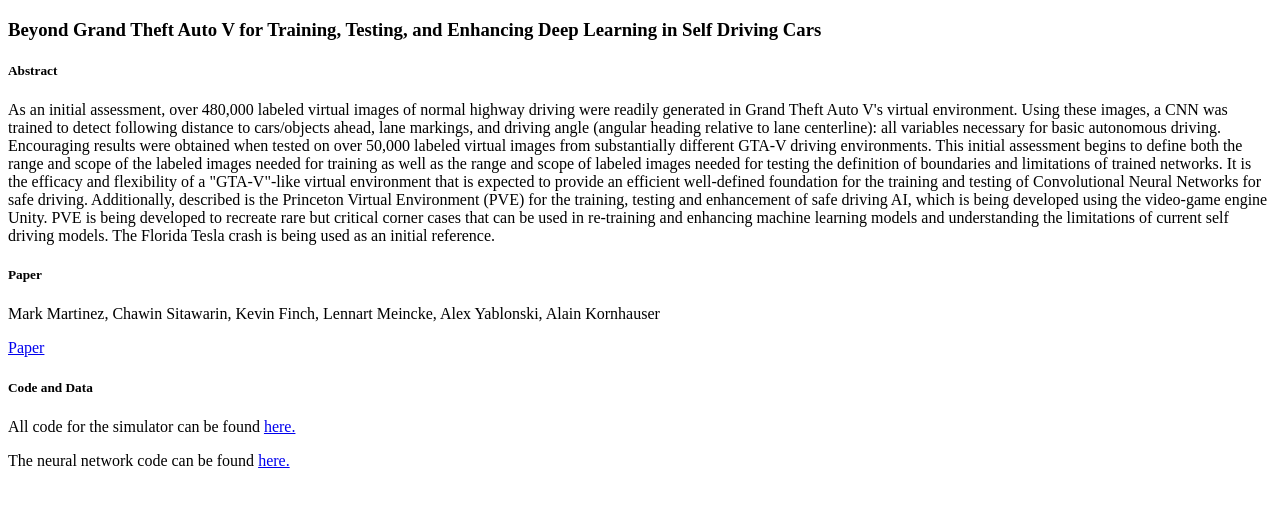
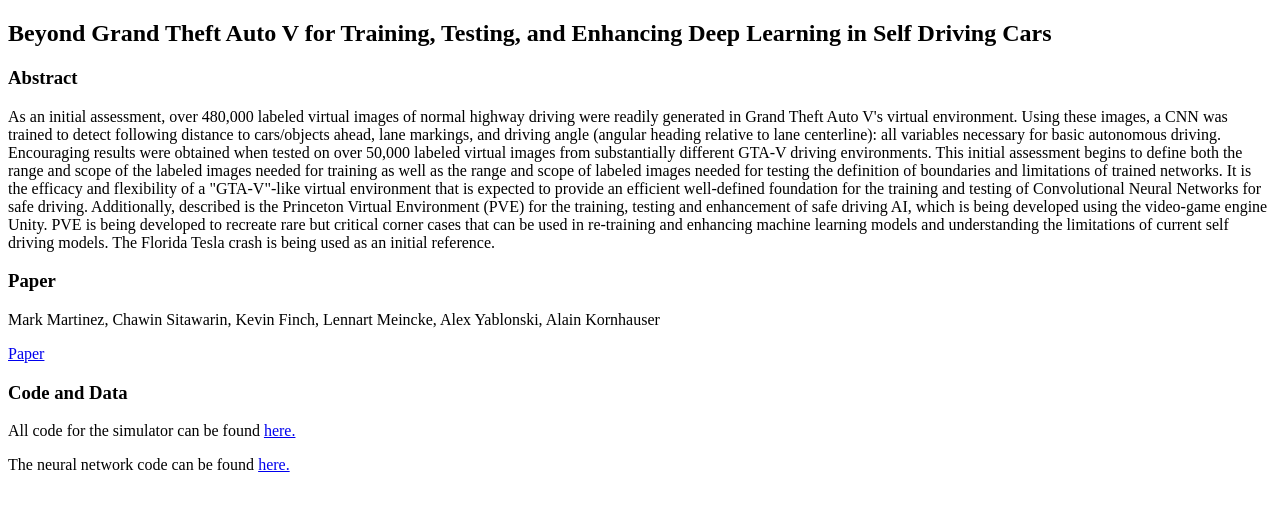
Before and after one commit to princetonautonomous/princetonautonomous.github.io, a plain HTML site: page index.html in a window 1280 px wide. Drawn offline with Linux system fonts and the light colour scheme.

Commit message:
Fix some things

```diff
--- a/index.html
+++ b/index.html
@@ -5,15 +5,15 @@
     </head>
 
     <body>
-        <div class="container-fluid">
+        <div class="container">
             <div class="col-md-12">
-                <h3>Beyond Grand Theft Auto V for Training, Testing, and Enhancing Deep Learning in Self Driving Cars</h3>
-                <h5>Abstract</h5>
+                <h2>Beyond Grand Theft Auto V for Training, Testing, and Enhancing Deep Learning in Self Driving Cars</h3>
+                <h3>Abstract</h3>
                 <p>As an initial assessment, over 480,000 labeled virtual images of normal highway driving were readily generated in Grand Theft Auto V's virtual environment. Using these images, a CNN was trained to detect following distance to cars/objects ahead, lane markings, and driving angle (angular heading relative to lane centerline): all variables necessary for basic autonomous driving. Encouraging results were obtained when tested on over 50,000 labeled virtual images from substantially different GTA-V driving environments.  This initial assessment begins to define both the range and scope of the labeled images needed for training as well as the range and scope of labeled images needed for testing the definition of boundaries and limitations of trained networks.  It is the efficacy and flexibility of a "GTA-V"-like virtual environment that is expected to provide an efficient well-defined foundation for the training and testing of Convolutional Neural Networks for safe driving.  Additionally, described is the Princeton Virtual Environment (PVE) for the training, testing and enhancement of safe driving AI, which is being developed using the video-game engine Unity. PVE is being developed to recreate rare but critical corner cases that can be used in re-training and enhancing machine learning models and understanding the limitations of current self driving models. The Florida Tesla crash is being used as an initial reference.</p>
-                <h5>Paper</h5>
+                <h3>Paper</h3>
                 <p>Mark Martinez, Chawin Sitawarin, Kevin Finch, Lennart Meincke, Alex Yablonski, Alain Kornhauser</p>
                 <a href="paper.pdf">Paper</a>
-                <h5>Code and Data</h5>
+                <h3>Code and Data</h3>
                 <p>All code for the simulator can be found <a href="https://github.com/KevinMFinch/UnityDrivingSim">here.</a></p>
                 <p>The neural network code can be found <a href="https://github.com/princetonautonomous/NeuralNetCode">here.</a></p>
             </div>
```
